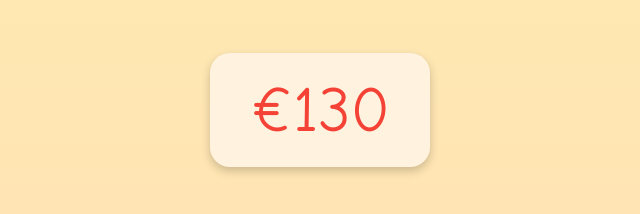
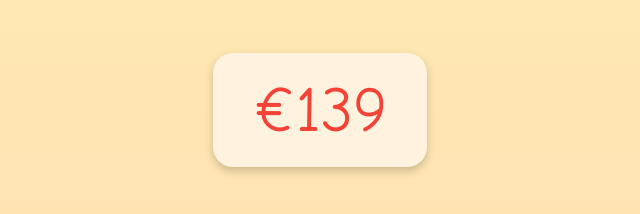
Before and after one commit to Knutselkamer/dewarmsteweek, a plain HTML site: page index.html in a window 1280 px wide. Shown: the part 223-437 px from the top of the page, 320-960 px from the left. Drawn offline with Linux system fonts and the light colour scheme.

Commit message:
Update index.html

```diff
--- a/index.html
+++ b/index.html
@@ -62,7 +62,9 @@
     </header>
     <main>
         <h2>We hebben al ingezameld:</h2>
-        <div class="counter" id="geldTeller">€130</div>
+        <div class="counter" id="geldTeller">€139
+
+    </div>
         <div>
             <img src="https://encrypted-tbn0.gstatic.com/images?q=tbn:ANd9GcRsf98lSBW10xy2n5URFISlG1z3VwzdOmu-Yw&s" alt="Pannenkoek" class="pannenkoek">
             <img src="https://peeze.nl/wp-content/uploads/2021/09/Chocolademelk-groot.jpg" alt="Pannenkoek" class="pannenkoek">
```
